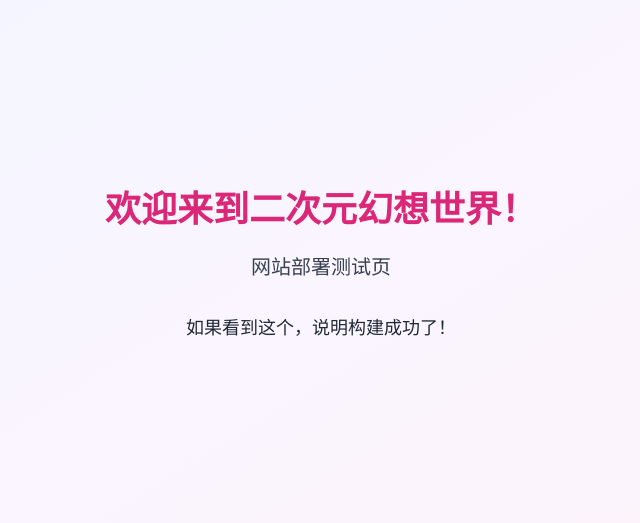
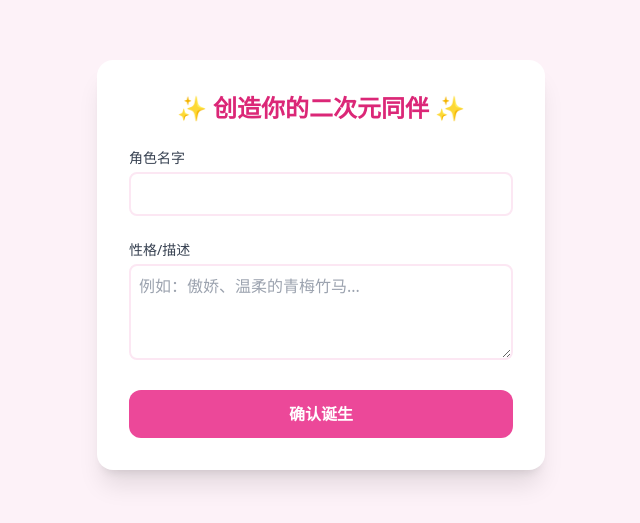
Before and after one commit to minghede267-jpg/better, a Next.js app: page /create-role in a window 1280 px wide. Shown: the part 135-658 px from the top of the page, without its empty margins (319-959 px from the left). Built offline with nearby package versions, Linux system fonts and the light colour scheme.

Commit message:
Implement role creation form with API integration

```diff
--- a/app/create-role/page.tsx
+++ b/app/create-role/page.tsx
@@ -1,11 +1,63 @@
-export default function Home() {
+"use client";
+import { useState } from "react";
+import { useRouter } from "next/navigation";
+
+export default function CreateRole() {
+  const [formData, setFormData] = useState({ name: "", description: "", gender: "未知" });
+  const [loading, setLoading] = useState(false);
+  const router = useRouter();
+
+  const handleCreate = async (e: React.FormEvent) => {
+    e.preventDefault();
+    setLoading(true);
+
+    const res = await fetch("/api/roles", {
+      method: "POST",
+      body: JSON.stringify(formData),
+    });
+
+    if (res.ok) {
+      alert("角色创建成功！正在前往聊天室...");
+      router.push("/chat"); // 接下来我们要开发的聊天页面
+    } else {
+      alert("创建失败，请检查网络");
+    }
+    setLoading(false);
+  };
+
   return (
-    <div className="min-h-screen flex items-center justify-center bg-gradient-to-br from-blue-50 via-purple-50 to-pink-50 p-6">
-      <div className="text-center">
-        <h1 className="text-4xl font-bold text-pink-600 mb-6">欢迎来到二次元幻想世界！</h1>
-        <p className="text-xl text-gray-700 mb-8">网站部署测试页</p>
-        <p className="text-lg">如果看到这个，说明构建成功了！</p>
-      </div>
+    <div className="min-h-screen bg-pink-50 flex items-center justify-center p-4">
+      <form onSubmit={handleCreate} className="bg-white p-8 rounded-2xl shadow-xl w-full max-w-md space-y-6">
+        <h1 className="text-2xl font-bold text-center text-pink-600">✨ 创造你的二次元同伴 ✨</h1>
+
+        <div>
+          <label className="block text-sm font-medium text-gray-700">角色名字</label>
+          <input
+            type="text"
+            required
+            className="mt-1 w-full border-2 border-pink-100 p-2 rounded-lg focus:border-pink-400 outline-none"
+            onChange={(e) => setFormData({...formData, name: e.target.value})}
+          />
+        </div>
+
+        <div>
+          <label className="block text-sm font-medium text-gray-700">性格/描述</label>
+          <textarea
+            required
+            placeholder="例如：傲娇、温柔的青梅竹马..."
+            className="mt-1 w-full border-2 border-pink-100 p-2 rounded-lg focus:border-pink-400 outline-none h-24"
+            onChange={(e) => setFormData({...formData, description: e.target.value})}
+          />
+        </div>
+
+        <button
+          type="submit"
+          disabled={loading}
+          className="w-full bg-pink-500 text-white py-3 rounded-xl font-bold hover:bg-pink-600 transition-colors"
+        >
+          {loading ? "正在召唤..." : "确认诞生"}
+        </button>
+      </form>
     </div>
   );
 }
```
